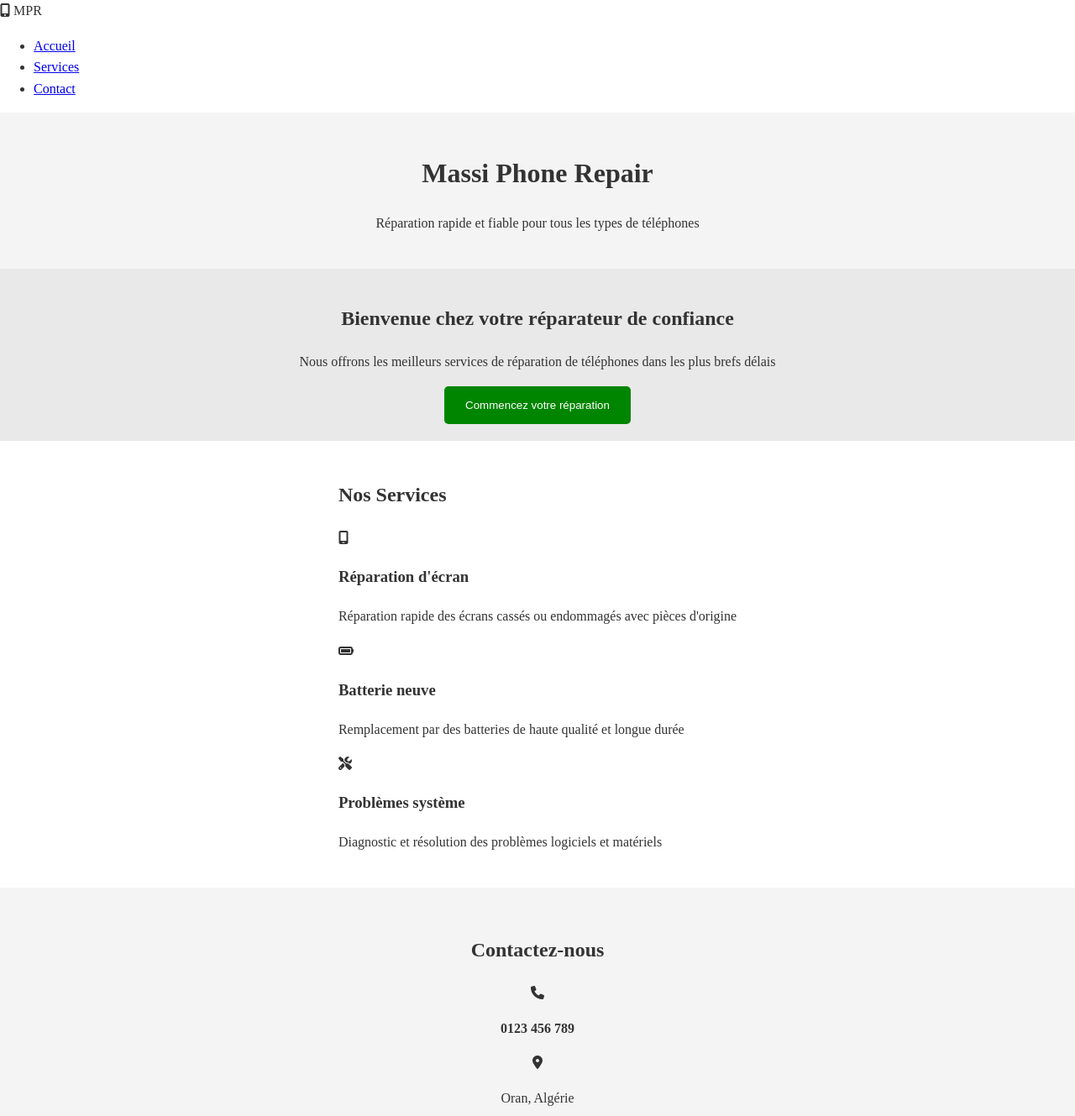
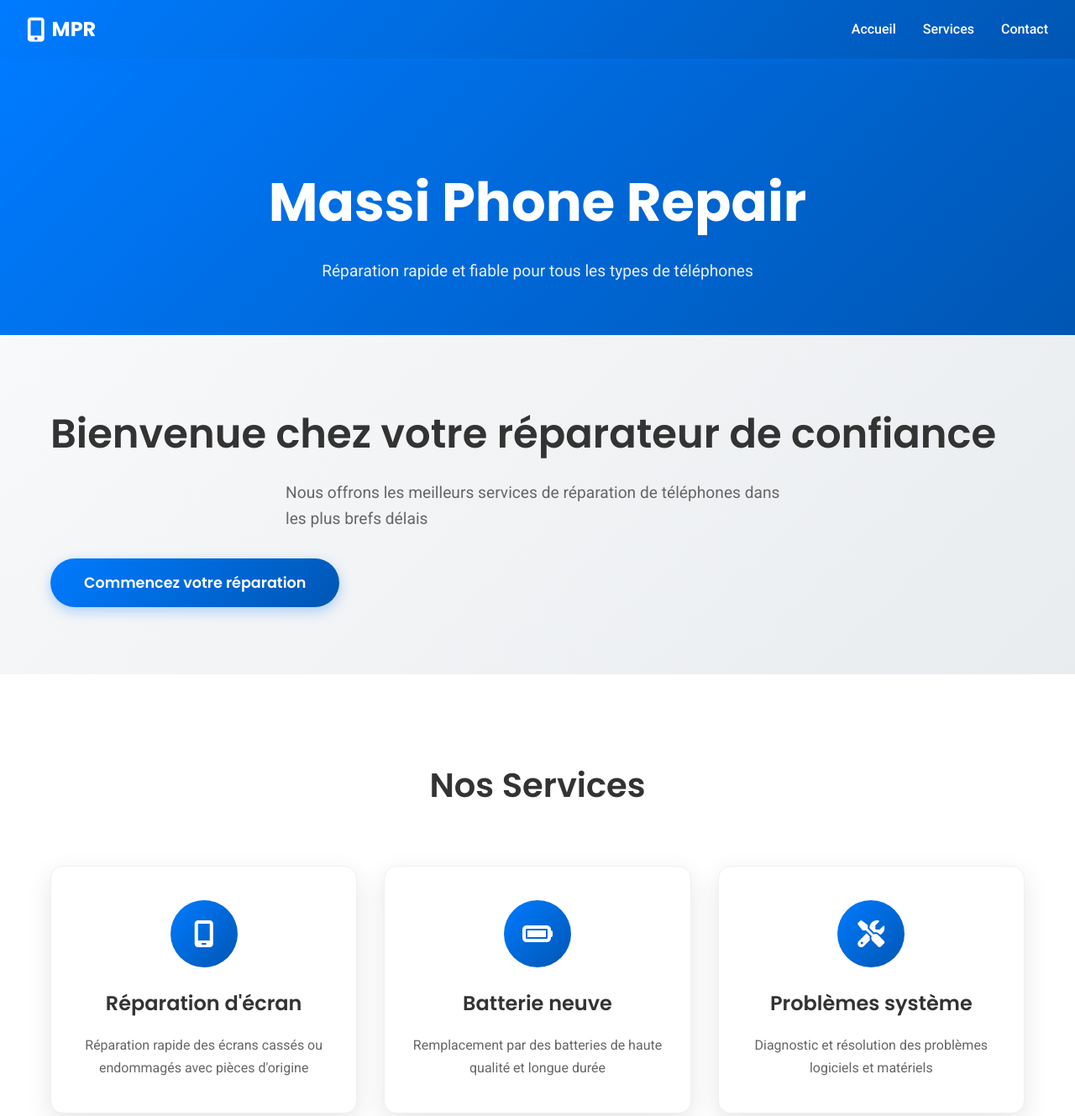
Before and after one commit to MassiNait-art/mon-site, a plain HTML site: page index.html in a window 1280 px wide. Shown: the top 1329 px of the page at 84% size. Drawn offline with Linux system fonts and the light colour scheme; a script that the page names is missing.

Commit message:
Update CSS styles for layout and design improvements
Refactor CSS styles for improved layout and design consistency.

```diff
--- a/styl.css
+++ b/styl.css
@@ -1,54 +1,368 @@
-body{
-    font-size: arial sans-serif;
-    line-height: 1.6;
+* {
     margin: 0;
     padding: 0;
-    color:#333;
+    box-sizing: border-box;
 }
-header{
-    background-color:#f4f4f4;
-    padding: 25px;
+
+body {
+    font-family: 'Roboto', sans-serif;
+    line-height: 1.6;
+    color: #333;
+    background-color: #f8f9fa;
+    overflow-x: hidden;
+}
+
+.container {
+    max-width: 1200px;
+    margin: 0 auto;
+    padding: 0 20px;
+}
+
+/* Navigation */
+.navbar {
+    display: flex;
+    justify-content: space-between;
+    align-items: center;
+    background: linear-gradient(135deg, #007BFF, #0056b3);
+    padding: 1rem 2rem;
+    position: fixed;
+    top: 0;
+    width: 100%;
+    z-index: 1000;
+    box-shadow: 0 2px 10px rgba(0,123,255,0.3);
+}
+
+.logo {
+    display: flex;
+    align-items: center;
+    color: white;
+    font-family: 'Poppins', sans-serif;
+    font-size: 1.5rem;
+    font-weight: 700;
+    text-decoration: none;
+}
+
+.logo i {
+    margin-right: 0.5rem;
+    font-size: 1.8rem;
+}
+
+.nav-links {
+    display: flex;
+    list-style: none;
+    gap: 2rem;
+}
+
+.nav-links a {
+    color: white;
+    text-decoration: none;
+    font-family: 'Roboto', sans-serif;
+    font-weight: 500;
+    transition: all 0.3s ease;
+    position: relative;
+}
+
+.nav-links a:hover {
+    color: #e0e0e0;
+}
+
+.nav-links a::after {
+    content: '';
+    position: absolute;
+    width: 0;
+    height: 2px;
+    bottom: -5px;
+    left: 0;
+    background: #fff;
+    transition: width 0.3s ease;
+}
+
+.nav-links a:hover::after {
+    width: 100%;
+}
+
+.hamburger {
+    display: none;
+    flex-direction: column;
+    cursor: pointer;
+}
+
+.hamburger span {
+    width: 25px;
+    height: 3px;
+    background: white;
+    margin: 3px 0;
+    transition: 0.3s;
+}
+
+/* Header */
+header {
+    background: linear-gradient(135deg, #007BFF, #0056b3);
+    color: white;
     text-align: center;
+    padding: 120px 20px 60px;
+    margin-top: 70px;
 }
-.hero{
-    padding: 20px 30px;
+
+header h1 {
+    font-family: 'Poppins', sans-serif;
+    font-size: clamp(2.5rem, 5vw, 4rem);
+    font-weight: 700;
+    margin-bottom: 1rem;
+}
+
+header p {
+    font-size: 1.2rem;
+    opacity: 0.9;
+}
+
+/* Hero */
+.hero {
+    padding: 80px 0;
+    background: linear-gradient(135deg, #f8f9fa 0%, #e9ecef 100%);
+}
+
+.hero h2 {
+    font-family: 'Poppins', sans-serif;
+    font-size: clamp(2rem, 4vw, 3rem);
+    font-weight: 600;
+    margin-bottom: 1rem;
+    color: #333;
+}
+
+.hero p {
+    font-size: 1.2rem;
+    margin-bottom: 2rem;
+    color: #666;
+    max-width: 600px;
+    margin-left: auto;
+    margin-right: auto;
+}
+
+/* Services */
+.services {
+    padding: 100px 0;
+    background: white;
+}
+
+.services h2 {
     text-align: center;
-    background-color:#e9e9e9 ;
+    font-family: 'Poppins', sans-serif;
+    font-size: 2.5rem;
+    font-weight: 600;
+    margin-bottom: 4rem;
+    color: #333;
 }
-.services{
+
+.services-grid {
+    display: grid;
+    grid-template-columns: repeat(auto-fit, minmax(300px, 1fr));
+    gap: 2rem;
+}
+
+.service-card {
+    text-align: center;
+    padding: 2.5rem 1.5rem;
+    border-radius: 15px;
+    background: #fff;
+    box-shadow: 0 10px 30px rgba(0,0,0,0.1);
+    transition: all 0.4s ease;
+    border: 1px solid #f0f0f0;
+}
+
+.service-card:hover {
+    transform: translateY(-10px);
+    box-shadow: 0 20px 40px rgba(0,123,255,0.15);
+}
+
+.service-icon {
+    width: 80px;
+    height: 80px;
+    background: linear-gradient(135deg, #007BFF, #0056b3);
+    border-radius: 50%;
     display: flex;
-    justify-content: space-around;
-    padding: 25px;
-    background-color: #fff;
+    align-items: center;
+    justify-content: center;
+    margin: 0 auto 1.5rem;
 }
-.service{
+
+.service-icon i {
+    font-size: 2rem;
+    color: white;
+}
+
+.service-card h3 {
+    font-family: 'Poppins', sans-serif;
+    font-size: 1.5rem;
+    font-weight: 600;
+    margin-bottom: 1rem;
+    color: #333;
+}
+
+.service-card p {
+    color: #666;
+    line-height: 1.7;
+}
+
+/* Contact */
+.contact {
+    padding: 100px 0;
+    background: linear-gradient(135deg, #f8f9fa 0%, #e9ecef 100%);
+}
+
+.contact h2 {
     text-align: center;
-    padding: 20px;
-    border: 1px  solid #ddd;
-    border-radius: 5px;
-    width: 30%;
+    font-family: 'Poppins', sans-serif;
+    font-size: 2.5rem;
+    font-weight: 600;
+    margin-bottom: 3rem;
+    color: #333;
 }
-.contact{
-    padding: 35px;
+
+.contact-info {
+    display: grid;
+    grid-template-columns: repeat(auto-fit, minmax(250px, 1fr));
+    gap: 2rem;
+    margin-bottom: 3rem;
+    max-width: 600px;
+    margin-left: auto;
+    margin-right: auto;
+}
+
+.contact-item {
+    display: flex;
+    align-items: center;
+    gap: 1rem;
+    padding: 1.5rem;
+    background: white;
+    border-radius: 10px;
+    box-shadow: 0 5px 15px rgba(0,0,0,0.08);
+}
+
+.contact-item i {
+    font-size: 1.5rem;
+    color: #007BFF;
+    width: 40px;
+}
+
+.contact-item p {
+    margin: 0;
+    font-size: 1.1rem;
+}
+
+.btn-primary {
+    display: inline-block;
+    background: linear-gradient(135deg, #007BFF, #0056b3);
+    color: white;
+    padding: 1rem 2.5rem;
+    border: none;
+    border-radius: 50px;
+    font-family: 'Poppins', sans-serif;
+    font-size: 1.1rem;
+    font-weight: 600;
+    text-decoration: none;
+    transition: all 0.3s ease;
+    box-shadow: 0 5px 15px rgba(0,123,255,0.3);
+}
+
+.btn-primary:hover {
+    transform: translateY(-2px);
+    box-shadow: 0 10px 25px rgba(0,123,255,0.4);
+    color: white;
+}
+
+.btn-large {
+    padding: 1.2rem 3rem;
+    font-size: 1.2rem;
+}
+
+.social-icons {
+    display: flex;
+    justify-content: center;
+    gap: 1.5rem;
+    margin-top: 2rem;
+}
+
+.social-icons a {
+    display: flex;
+    align-items: center;
+    justify-content: center;
+    width: 50px;
+    height: 50px;
+    background: white;
+    color: #007BFF;
+    border-radius: 50%;
+    font-size: 1.3rem;
+    transition: all 0.3s ease;
+    box-shadow: 0 5px 15px rgba(0,0,0,0.1);
+}
+
+.social-icons a:hover {
+    transform: translateY(-3px) scale(1.1);
+    background: #007BFF;
+    color: white;
+    box-shadow: 0 10px 25px rgba(0,123,255,0.4);
+}
+
+/* Footer */
+footer {
+    background: #333;
+    color: white;
     text-align: center;
-    background-color: #f4f4f4;
+    padding: 2rem 0;
+    font-family: 'Roboto', sans-serif;
 }
-footer{
-    background-color: #333;
-    color: #fff;
-    text-align: center;
-    padding: 25px;
+
+/* Responsive Design */
+@media (max-width: 768px) {
+    .hamburger {
+        display: flex;
+    }
+
+    .nav-links {
+        position: fixed;
+        top: 70px;
+        left: -100%;
+        width: 100%;
+        height: calc(100vh - 70px);
+        background: linear-gradient(135deg, #007BFF, #0056b3);
+        flex-direction: column;
+        justify-content: flex-start;
+        align-items: center;
+        padding-top: 2rem;
+        transition: 0.3s;
+    }
+
+    .nav-links.active {
+        left: 0;
+    }
+
+    .services-grid {
+        grid-template-columns: 1fr;
+        gap: 1.5rem;
+    }
+
+    .contact-info {
+        grid-template-columns: 1fr;
+        gap: 1rem;
+    }
+
+    header {
+        padding: 100px 20px 40px;
+        margin-top: 70px;
+    }
 }
-button{
-    background-color:rgb(0, 133, 0);
-    color:#fff;
-    border: none;
-    padding: 15px 25px;
-    cursor: pointer;
-    border-radius: 5px;
 
+@media (max-width: 480px) {
+    .container {
+        padding: 0 15px;
+    }
+
+    .navbar {
+        padding: 1rem;
+    }
+
+    .service-card {
+        padding: 2rem 1rem;
+    }
 }
-button:hover{
-    background-color:#007BFF ;
-    transform: scale(1.05);
-}
```
